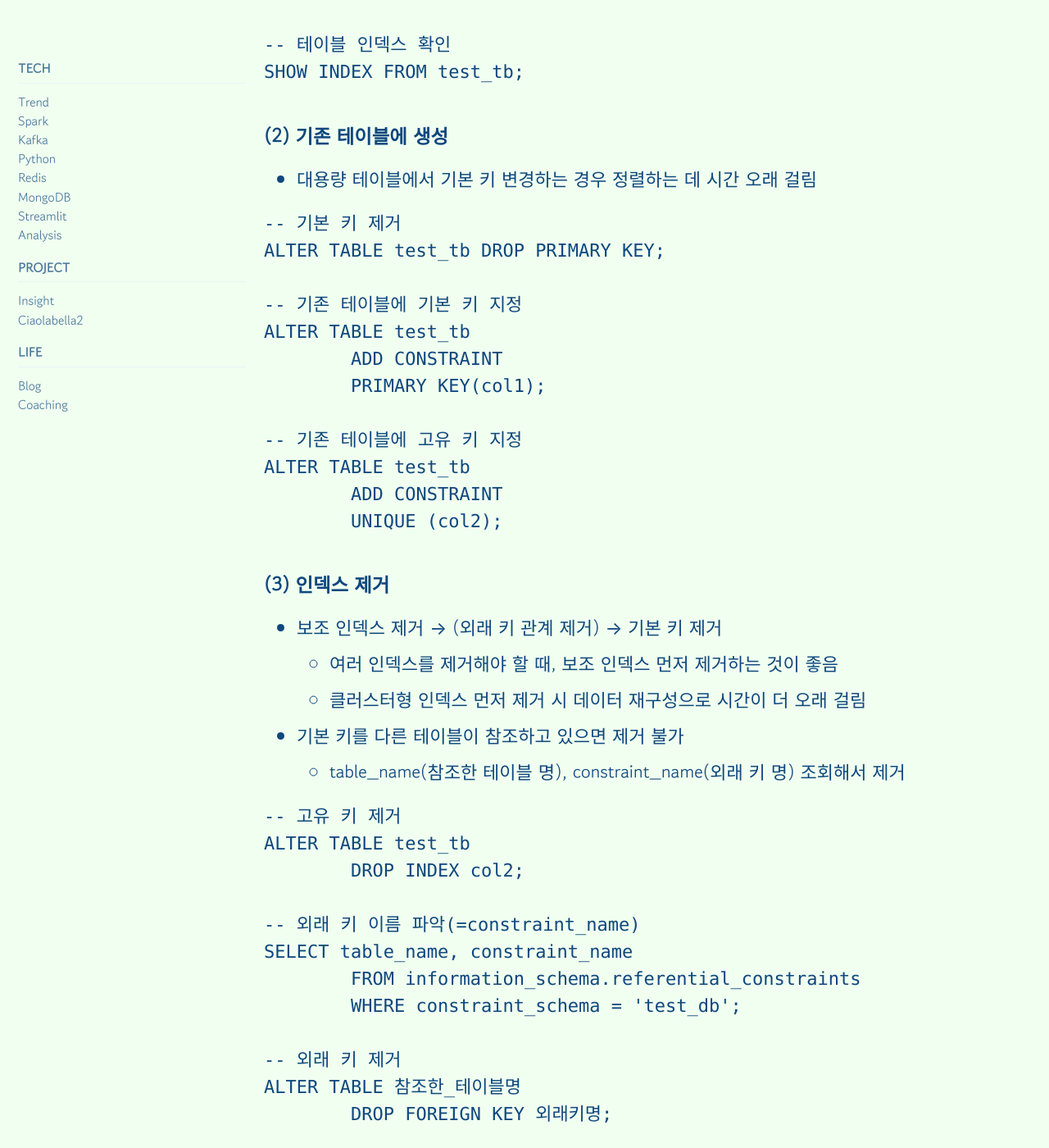
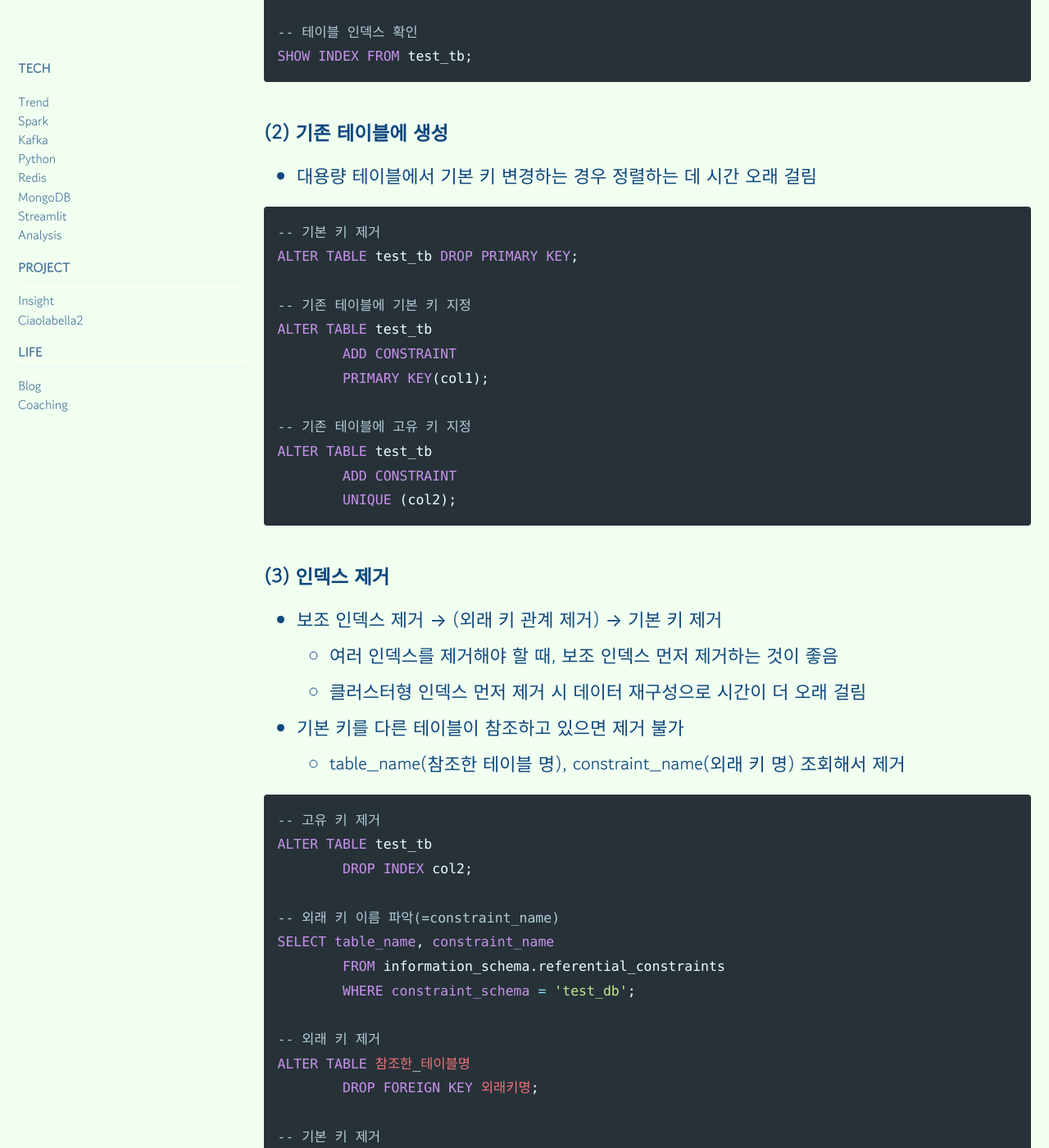
Before and after one commit to hanalog/hanalog.github.io, a Jekyll site: the page built from _posts/2023-08-03-sql-01.md, in a window 1280 px wide and 1400 px high, scrolled down 7864 px. Shown: the whole window at 82% size. Built offline with Jekyll 4.4.1, drawn with Linux system fonts in a browser that asks for light colours; cached includes are drawn as plain includes; some of the changed text lies outside the part shown.

Commit message:
Modify format sql post 01

````diff
--- a/_posts/2023-08-03-sql-01.md
+++ b/_posts/2023-08-03-sql-01.md
@@ -37,13 +37,13 @@ classes : wide
 
 ### 1.2. 인덱스 종류
 
-| 구분        | 클러스터형 인덱스                                     | 보조 인덱스                                                  |
-| ----------- | ----------------------------------------------------- | ------------------------------------------------------------ |
-| 생성 개수   | 테이블 1개에 1개만 생성                               | 테이블 1개에 여러 개 생성                                    |
-| 데이터 순서 | 데이터 삽입 시 기본 키로 지정한 열 기준으로 자동 정렬 | 데이터 삽입해도 데이터 순서 변경 X (별도 공간 차지)          |
+| 구분        | 클러스터형 인덱스                                     | 보조 인덱스                                                                         |
+| ----------- | ----------------------------------------------------- | ----------------------------------------------------------------------------------- |
+| 생성 개수   | 테이블 1개에 1개만 생성                               | 테이블 1개에 여러 개 생성                                                           |
+| 데이터 순서 | 데이터 삽입 시 기본 키로 지정한 열 기준으로 자동 정렬 | 데이터 삽입해도 데이터 순서 변경 X (별도 공간 차지)                                 |
 | 생성 방법   | `PRIMARY KEY` 제약조건으로 기본 키 지정               | `UNIQUE` 제약조건으로 고유 키 지정 <br />`CREATE INDEX`문으로 고유/단순 인덱스 생성 |
-| 검색순서    | 루트 → (중간) → 데이터                                | 루트 → (중간) → 리프 → 데이터                                |
-| 비유        | 사전 그 자체                                          | 책 뒤에 있는 찾아보기                                        |
+| 검색순서    | 루트 → (중간) → 데이터                                | 루트 → (중간) → 리프 → 데이터                                                       |
+| 비유        | 사전 그 자체                                          | 책 뒤에 있는 찾아보기                                                               |
 
 
 
@@ -133,7 +133,7 @@ classes : wide
 - 고유 보조 인덱스는 고유 키 제약조건으로 자동 생성
 - 기본 키와 고유 키는 중복 허용하지 않음 (Non_unique = 0)
 
-```mysql
+```sql
 USE test_db;
 CREATE TABLE test_tb (
     -- 기본 키 지정 = 클러스터형 인덱스 생성
@@ -151,7 +151,7 @@ SHOW INDEX FROM test_tb;
 
 - 대용량 테이블에서 기본 키 변경하는 경우 정렬하는 데 시간 오래 걸림
 
-```mysql
+```sql
 -- 기본 키 제거
 ALTER TABLE test_tb DROP PRIMARY KEY;
 
@@ -174,7 +174,7 @@ ALTER TABLE test_tb
 - 기본 키를 다른 테이블이 참조하고 있으면 제거 불가
   - table_name(참조한 테이블 명), constraint_name(외래 키 명) 조회해서 제거
 
-```mysql
+```sql
 -- 고유 키 제거
 ALTER TABLE test_tb
 	DROP INDEX col2;
@@ -204,7 +204,7 @@ ALTER TABLE test_tb
 - 단순 인덱스 생성 시,
   - 중복 데이터가 너무 많은데 인덱스 생성하면 성능 오히려 악화됨
 
-```mysql
+```sql
 -- 고유 인덱스 생성
 CREATE [UNIQUE] INDEX 인덱스_이름
 	ON 테이블_이름 (열_이름) [ASC | DESC];
@@ -221,7 +221,7 @@ ANALYZE TABLE;
 
 - 자동 생성한 인덱스는 `ALTER TABLE`로 키를 제거해야 제거됨
 
-```mysql
+```sql
 -- 인덱스 제거
 DROP INDEX 인덱스_이름 ON 테이블_이름;
 ```
@@ -235,7 +235,7 @@ DROP INDEX 인덱스_이름 ON 테이블_이름;
   - Column_name : 인덱스로 지정한 열 이름
   - Non_unique : 중복 허용 여부
 
-```mysql
+```sql
 ANALYZE TABLE;
 SHOW INDEX FROM 테이블명;
 ```
@@ -244,7 +244,7 @@ SHOW INDEX FROM 테이블명;
   - Data_length : 클러스터형 인덱스(데이터) 크기 Byte 단위로 표기 (최소 16KB 할당)
   - Index_length : 보조 인덱스 크기 (없으면 0Byte, 1개라도 있으면 16KB~ 할당)
 
-```mysql
+```sql
 ANALYZE TABLE;
 SHOW TABLE STATUS LIKE '테이블명';
 ```
@@ -261,7 +261,7 @@ SHOW TABLE STATUS LIKE '테이블명';
   - [MySQL] 대부분의 데이터를 가져와야 하는 경우면 안 된다.
   - [MySQL] 인덱스 검색이 Full Table Scan보다 효율적이어야 한다.
 
-```mysql
+```sql
 -- Full Table Scan
 SELECT id, name
 	FROM member
````
